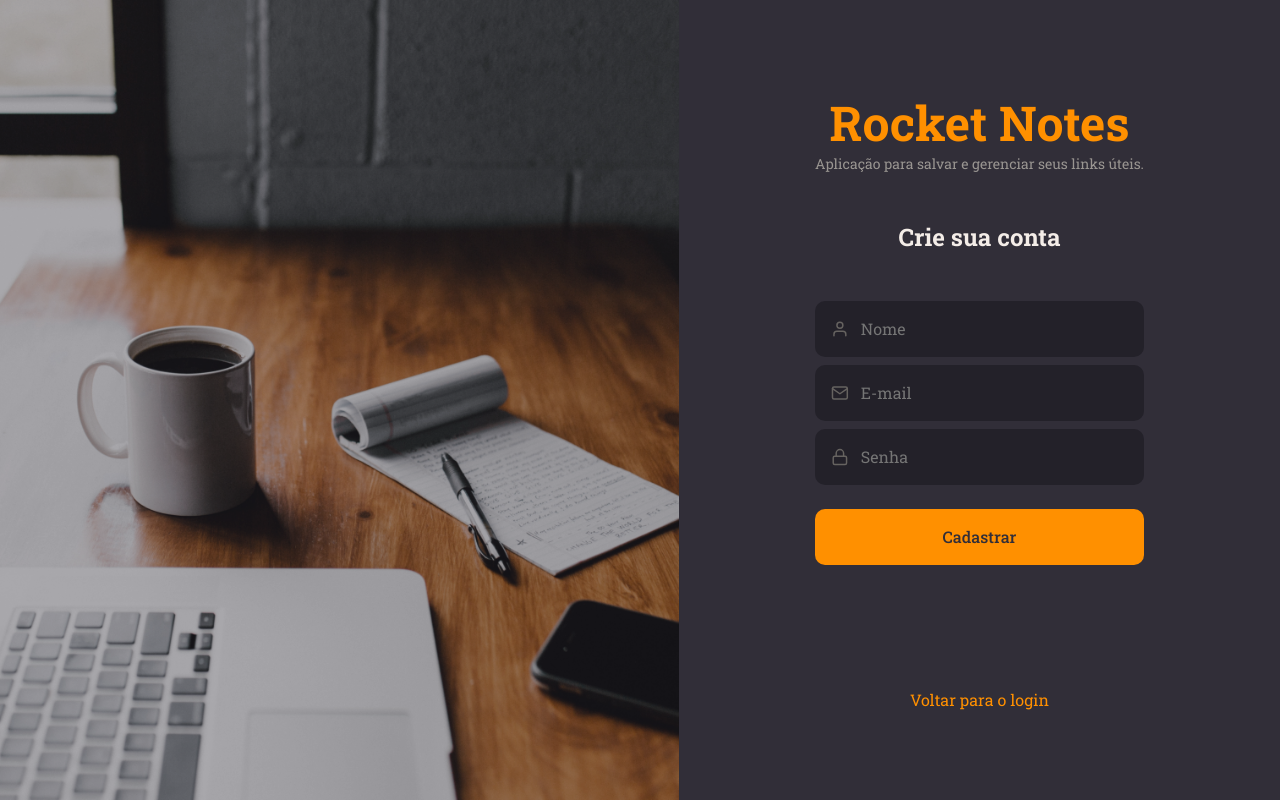
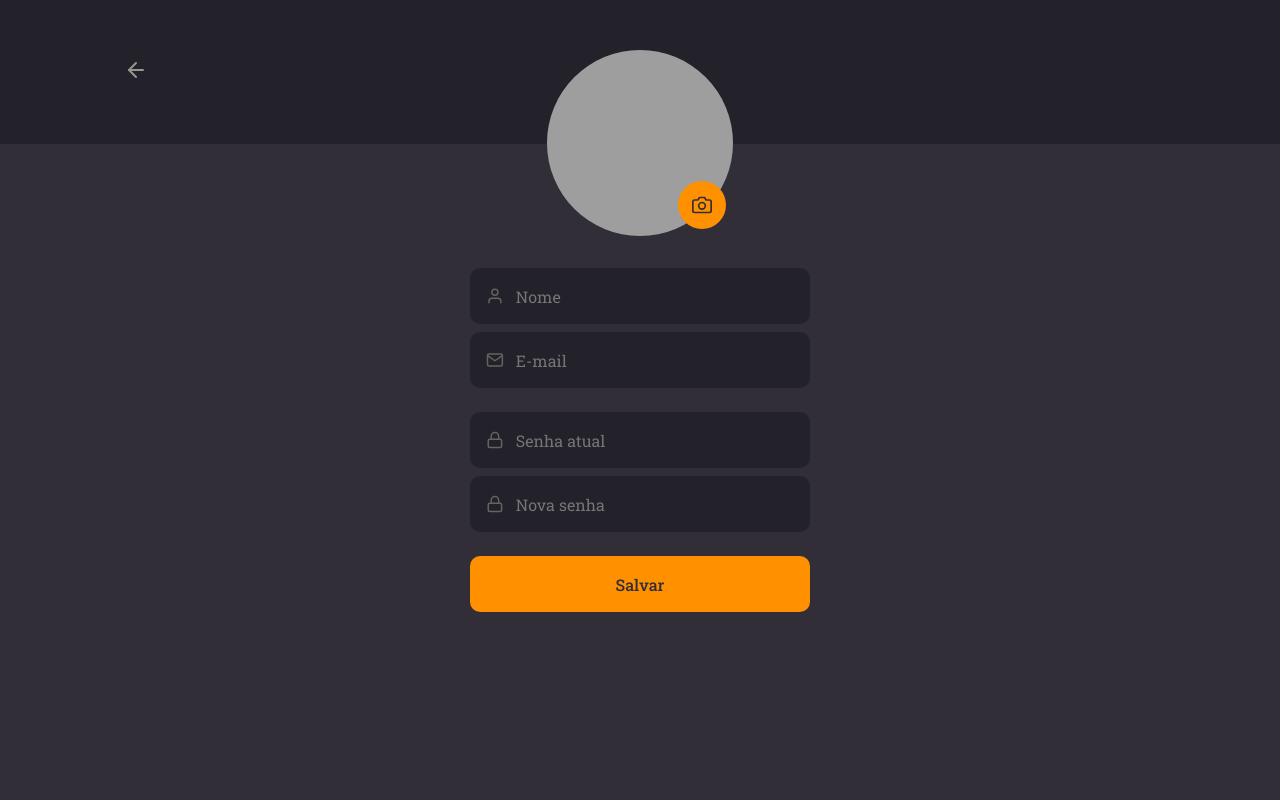
Before and after one commit to llucas30/rocketnotes, a React (Vite) app: page / in a window 1280 px wide. Built offline with nearby package versions, Linux system fonts and the light colour scheme; grey boxes are pictures that could not be loaded.

Commit message:
profile page

```diff
--- a/src/main.jsx
+++ b/src/main.jsx
@@ -5,13 +5,13 @@
 
 import theme from './styles/theme'
 
-import { SignUp } from './pages/SignUp'
+import { Profile } from './pages/Profile'
 
 ReactDOM.createRoot(document.getElementById('root')).render(
   <React.StrictMode>
     <ThemeProvider theme = {theme}>
       <GlobalStyles />
-      <SignUp />
+      <Profile />
     </ThemeProvider>
   </React.StrictMode>,
 )
--- /dev/null
+++ b/src/pages/Profile/index.jsx
@@ -0,0 +1,52 @@
+import { FiArrowLeft, FiUser, FiMail, FiLock, FiCamera } from "react-icons/fi";
+import { Container, Form, Avatar } from "./styles";
+
+import { Input } from '../../components/Input';
+import { Button } from '../../components/Button';
+
+export function Profile(){
+  return(
+    <Container>
+      <header>
+        <a href="/">
+          <FiArrowLeft />
+        </a>
+      </header>
+
+      <Form>
+        <Avatar>
+          <img src="https://github.com/llucas30" alt="Foto do usuário" />
+          <label htmlFor="avatar">
+            <FiCamera />
+            <input id="avatar" type="file"/>
+          </label>
+        </Avatar>
+        <Input
+          placeholder="Nome"
+          type="text"
+          icon={FiUser}
+        />
+
+        <Input
+          placeholder="E-mail"
+          type="text"
+          icon={FiMail}
+        />
+
+        <Input
+          placeholder="Senha atual"
+          type="password"
+          icon={FiLock}
+        />
+
+        <Input
+          placeholder="Nova senha"
+          type="password"
+          icon={FiLock}
+        />
+
+        <Button title="Salvar" />
+      </Form>
+    </Container>
+  );
+}
--- /dev/null
+++ b/src/pages/Profile/styles.js
@@ -0,0 +1,72 @@
+import styled from "styled-components";
+
+export const Container = styled.div`
+  width: 100%;
+
+  > header {
+    width: 100%;
+    height: 144px;
+    background: ${({ theme}) => theme.COLORS.BACKGROUND_900};
+
+    display: flex;
+    align-items: center;
+
+    padding: 0 124px;
+
+    svg {
+      color: ${({ theme}) => theme.COLORS.GRAY_100};
+      font-size: 24px;
+    }
+  }
+`;
+
+export const Form = styled.form`
+  max-width: 340px;
+  margin: 30px auto 0;
+
+  > div:nth-child(4) {
+    margin-top: 24px;
+  }
+`;
+
+export const Avatar = styled.div`
+  position: relative;
+  margin: -124px auto 32px;
+
+  width: 186px;
+  height: 186px;
+
+  > img {
+    width: 186px;
+    height: 186px;
+    border-radius: 50%;
+  }
+
+  > label {
+    width: 48px;
+    height: 48px;
+
+    background-color: ${({ theme}) => theme.COLORS.ORANGE};
+    border-radius: 50%;
+
+    display: flex;
+    align-items: center;
+    justify-content: center;
+
+    position: absolute;
+    bottom: 7px;
+    right: 7px;
+
+    cursor: pointer;
+
+    input {
+      display: none;
+    }
+
+    svg {
+      width: 20px;
+      height: 20px;
+      color: ${({ theme}) => theme.COLORS.BACKGROUND_800};
+    }
+  }
+`;
```
